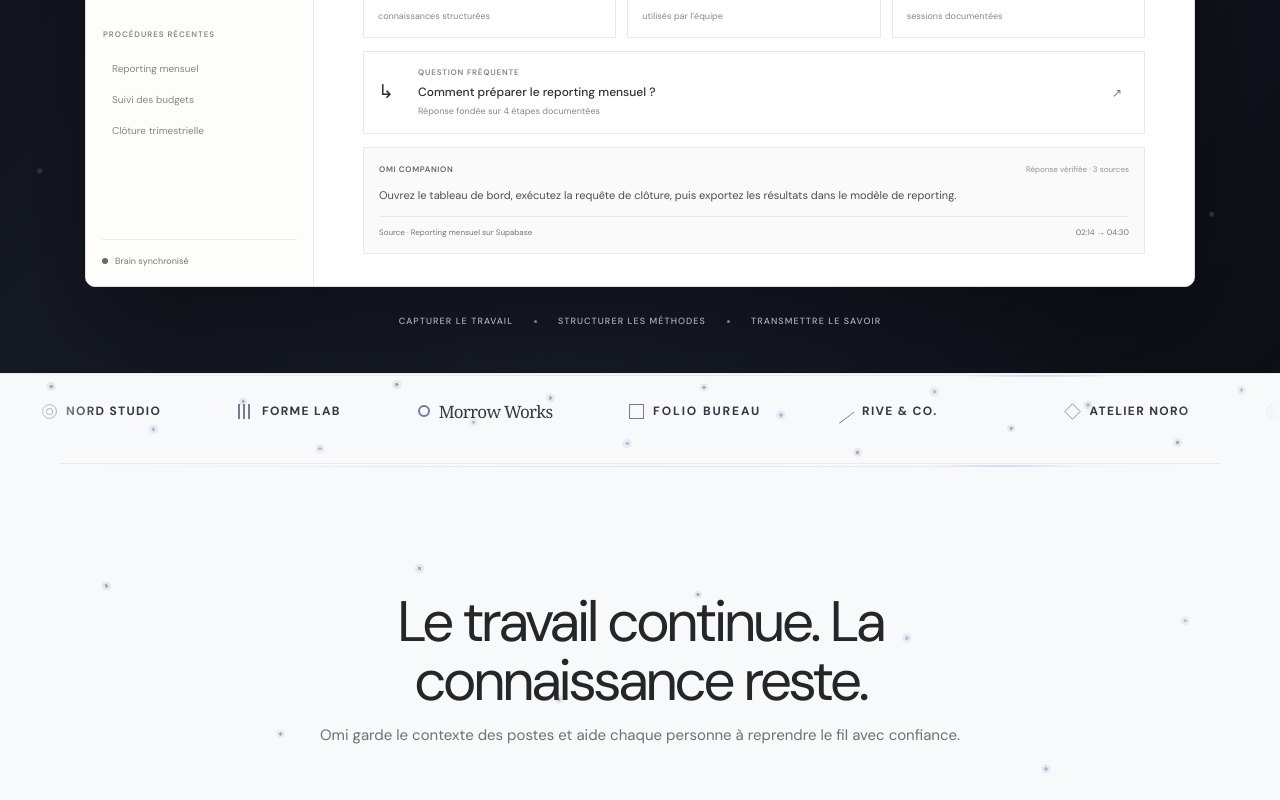
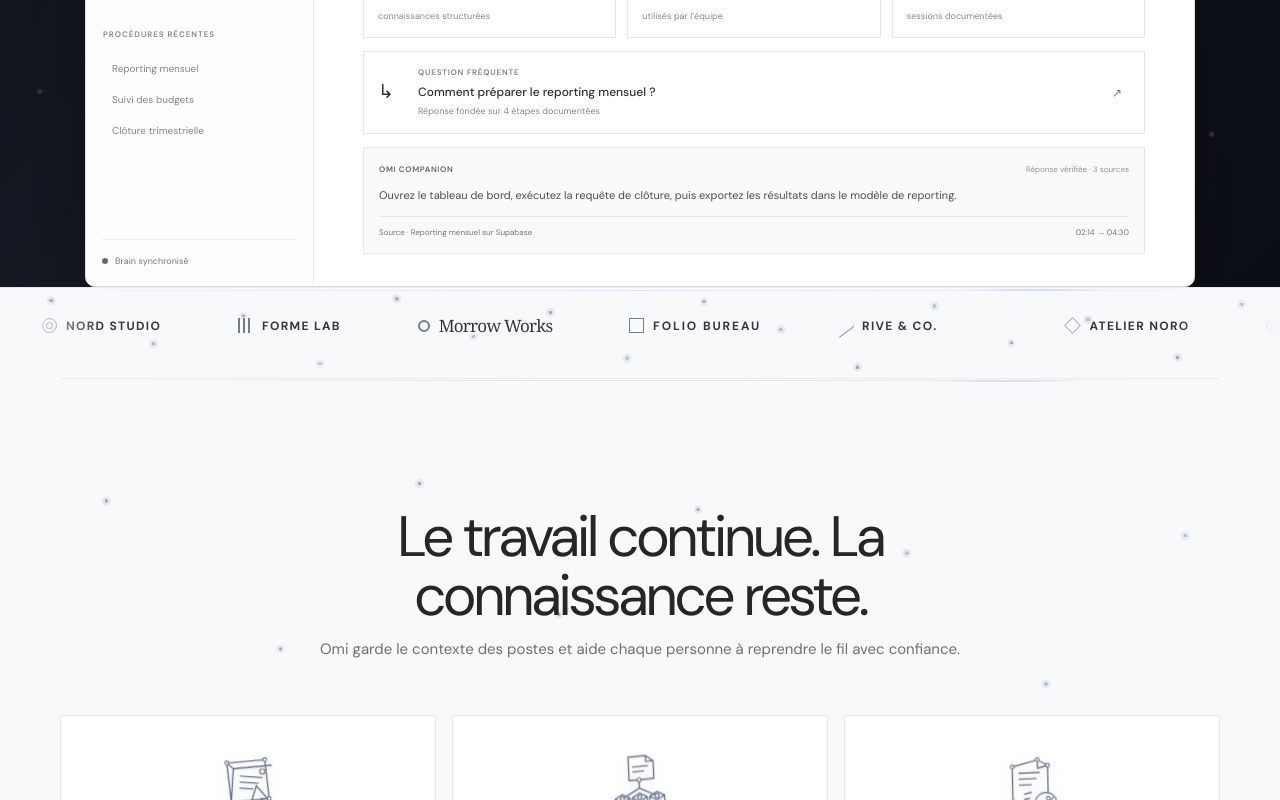
Before and after one commit to Smo-5161/obi-ai, a Next.js app: page / in a window 1280 px wide. Shown: the part 1067-1867 px from the top of the page. Built offline with nearby package versions, Linux system fonts and the light colour scheme; no server answers.

Commit message:
Remove the small proofline text from landing

```diff
--- a/src/app/(marketing)/page.tsx
+++ b/src/app/(marketing)/page.tsx
@@ -123,8 +123,7 @@ export default function LandingPage() {
               </div>
             </div>
           </div>
-          <div className="landing-proofline"><span>CAPTURER LE TRAVAIL</span><i /> <span>STRUCTURER LES MÉTHODES</span><i /> <span>TRANSMETTRE LE SAVOIR</span></div>
-        </section>
+                  </section>
 
         <section className="landing-partner-marquee" aria-label="Marques de démonstration, noms temporaires à remplacer">
           <div className="landing-partner-marquee__viewport">
```
